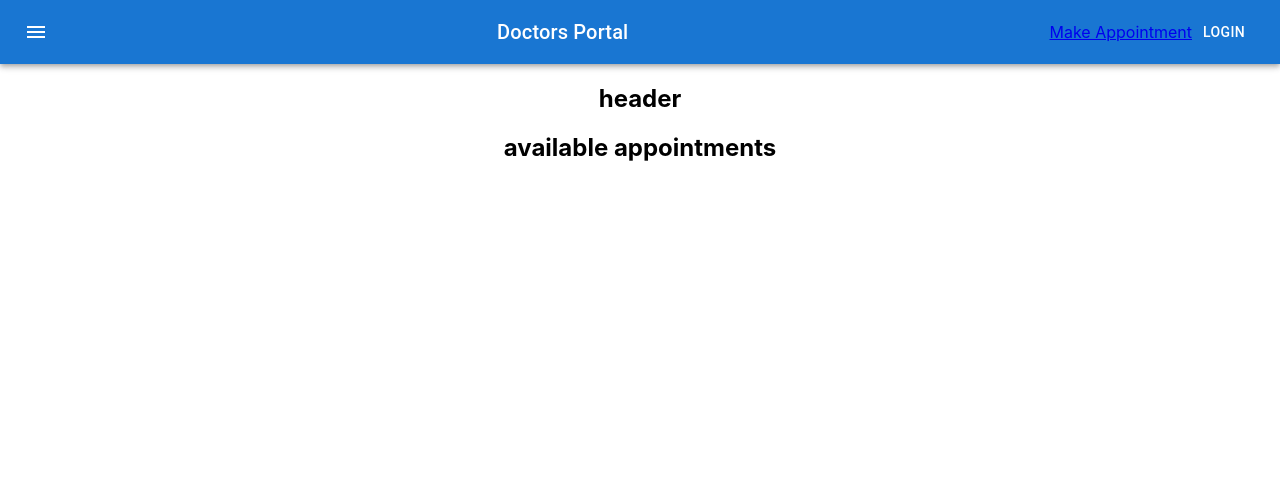
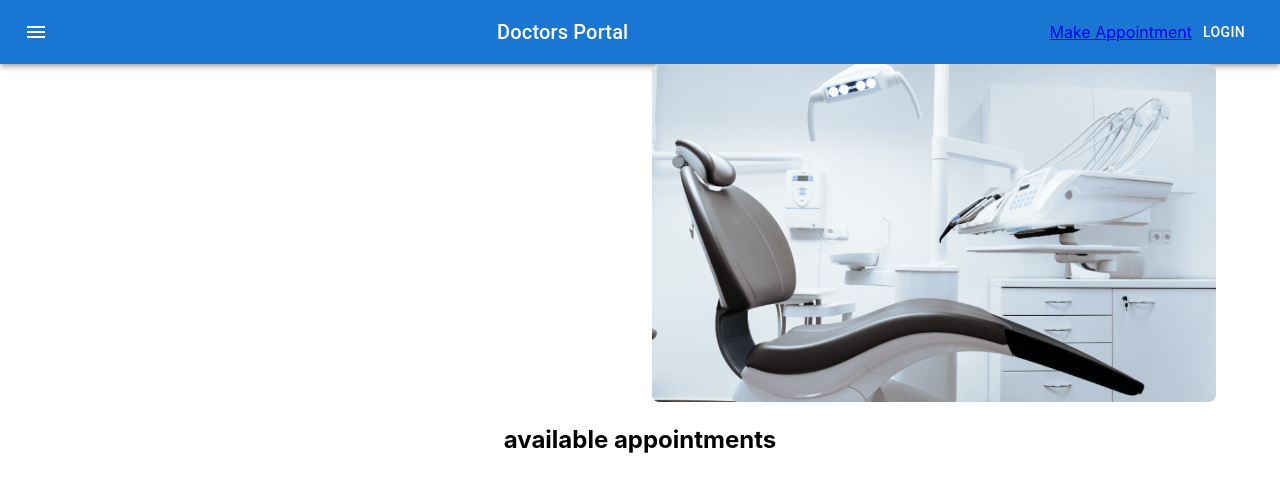
Before and after one commit to Aal-Emraan/doctors-portal-client-side, a React (Create React App) app: page /appointment in a window 1280 px wide. Shown: the top 492 px of the page. Built offline with nearby package versions, Linux system fonts and the light colour scheme; the HTML template or start-up script is replaced by a standard one.

Commit message:
calender added

```diff
--- a/package.json
+++ b/package.json
@@ -6,10 +6,12 @@
     "@emotion/react": "^11.5.0",
     "@emotion/styled": "^11.3.0",
     "@mui/icons-material": "^5.0.5",
+    "@mui/lab": "^5.0.0-alpha.53",
     "@mui/material": "^5.0.6",
     "@testing-library/jest-dom": "^5.15.0",
     "@testing-library/react": "^11.2.7",
     "@testing-library/user-event": "^12.8.3",
+    "date-fns": "^2.25.0",
     "react": "^17.0.2",
     "react-dom": "^17.0.2",
     "react-router-dom": "^5.3.0",
--- a/src/Pages/Appointment/AppointmentHeader/AppointmentHeader.js
+++ b/src/Pages/Appointment/AppointmentHeader/AppointmentHeader.js
@@ -1,10 +1,20 @@
+import { Container, Grid } from '@mui/material';
 import React from 'react';
+import chair from '../../../images/chair.png'
+import Calender from '../../Shared/Calender/Calender';
 
 const AppointmentHeader = () => {
     return (
-        <div>
-            <h2>header</h2>
-        </div>
+        <Container>
+            <Grid container spacing={3}>
+                <Grid item xs={12} md={6}>
+                    <Calender></Calender>
+                </Grid>
+                <Grid item xs={12} md={6}>
+                    <img style={{width: '100%'}} src={chair} alt="" />
+                </Grid>
+            </Grid>
+        </Container>
     );
 };
 
--- /dev/null
+++ b/src/Pages/Shared/Calender/Calender.js
@@ -0,0 +1,26 @@
+import React from 'react';
+import isWeekend from 'date-fns/isWeekend';
+import TextField from '@mui/material/TextField';
+import AdapterDateFns from '@mui/lab/AdapterDateFns';
+import LocalizationProvider from '@mui/lab/LocalizationProvider';
+import StaticDatePicker from '@mui/lab/StaticDatePicker';
+
+const Calender = () => {
+    const [value, setValue] = React.useState(new Date());
+    return (
+        <LocalizationProvider dateAdapter={AdapterDateFns}>
+            <StaticDatePicker
+                orientation="landscape"
+                openTo="day"
+                value={value}
+                shouldDisableDate={isWeekend}
+                onChange={(newValue) => {
+                setValue(newValue);
+                }}
+                renderInput={(params) => <TextField {...params} />}
+            />
+        </LocalizationProvider>
+    );
+};
+
+export default Calender;
```
Also changed, not shown: 1 other file (tests, documents, lock files or other folders).
